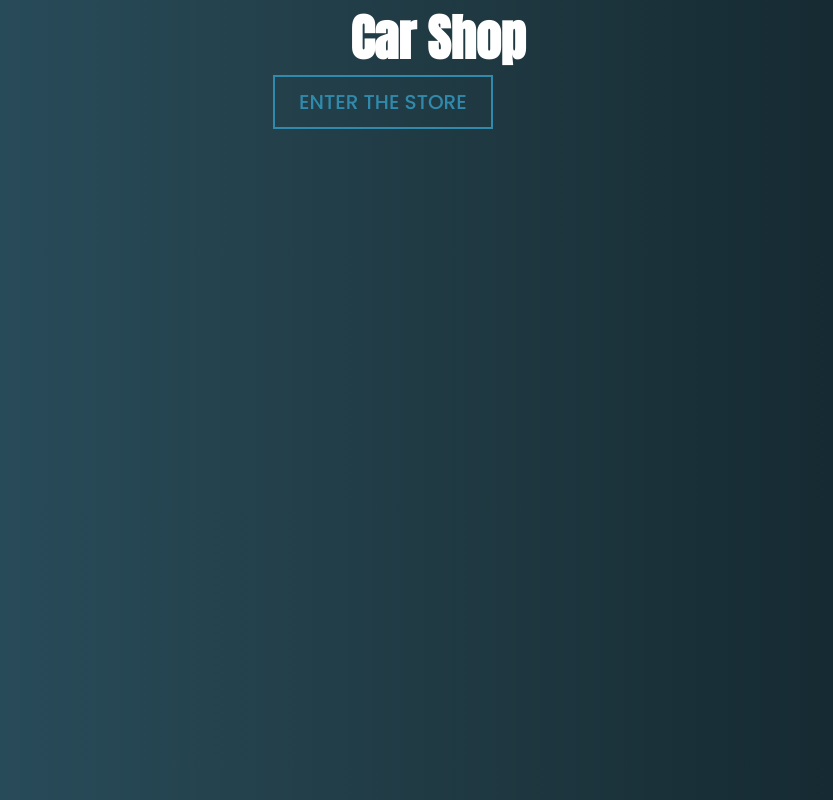
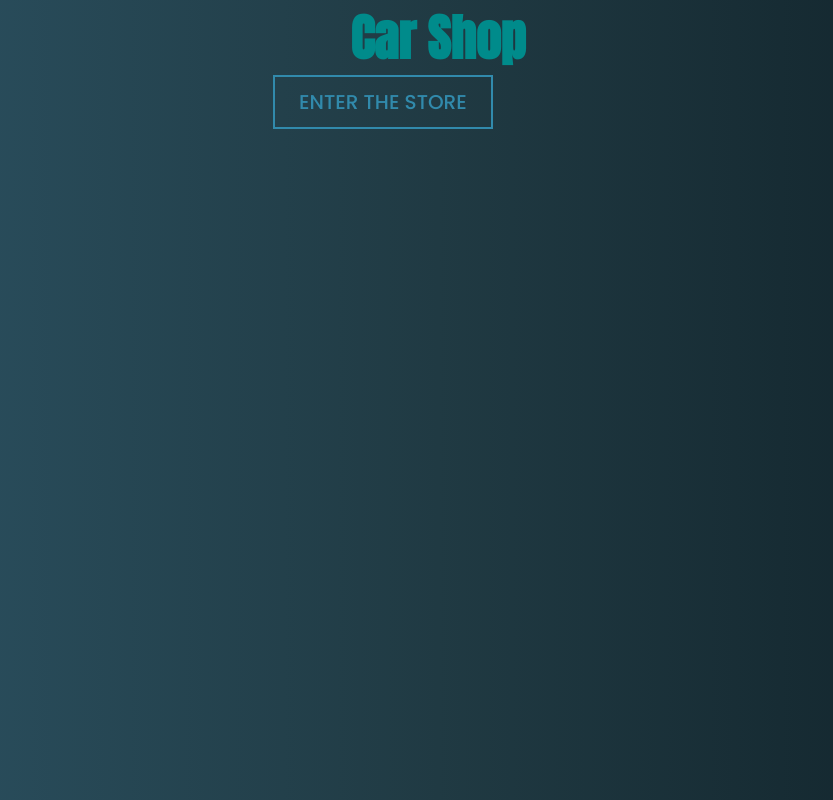
Before and after one commit to Saubers/Proyecto-Final, a React (Create React App) app in the folder client/: page / in a window 1280 px wide. Shown: the whole page, without its empty margins (202-1035 px from the left). Built offline with nearby package versions, Linux system fonts and the light colour scheme.

Commit message:
cambios searchbar

```diff
--- a/client/src/components/LandingPage/LangingPage.module.css
+++ b/client/src/components/LandingPage/LangingPage.module.css
@@ -17,7 +17,7 @@
 .title{
 font-family: 'Anton', sans-serif;
 font-size: 50px;
-color: rgb(255, 255, 255);
+color: darkcyan;
 display: flex;
 justify-content: center;
 }
--- a/client/src/components/NavBar/NavBar.module.css
+++ b/client/src/components/NavBar/NavBar.module.css
@@ -8,7 +8,7 @@
 
 nav .logo{
     font-family: 'Poppins', sans-serif;
-    color: rgb(100, 197, 197);
+    color: rgb(230, 240, 240);
     font-size: 35px;
     font-weight: 600;
   }
```
